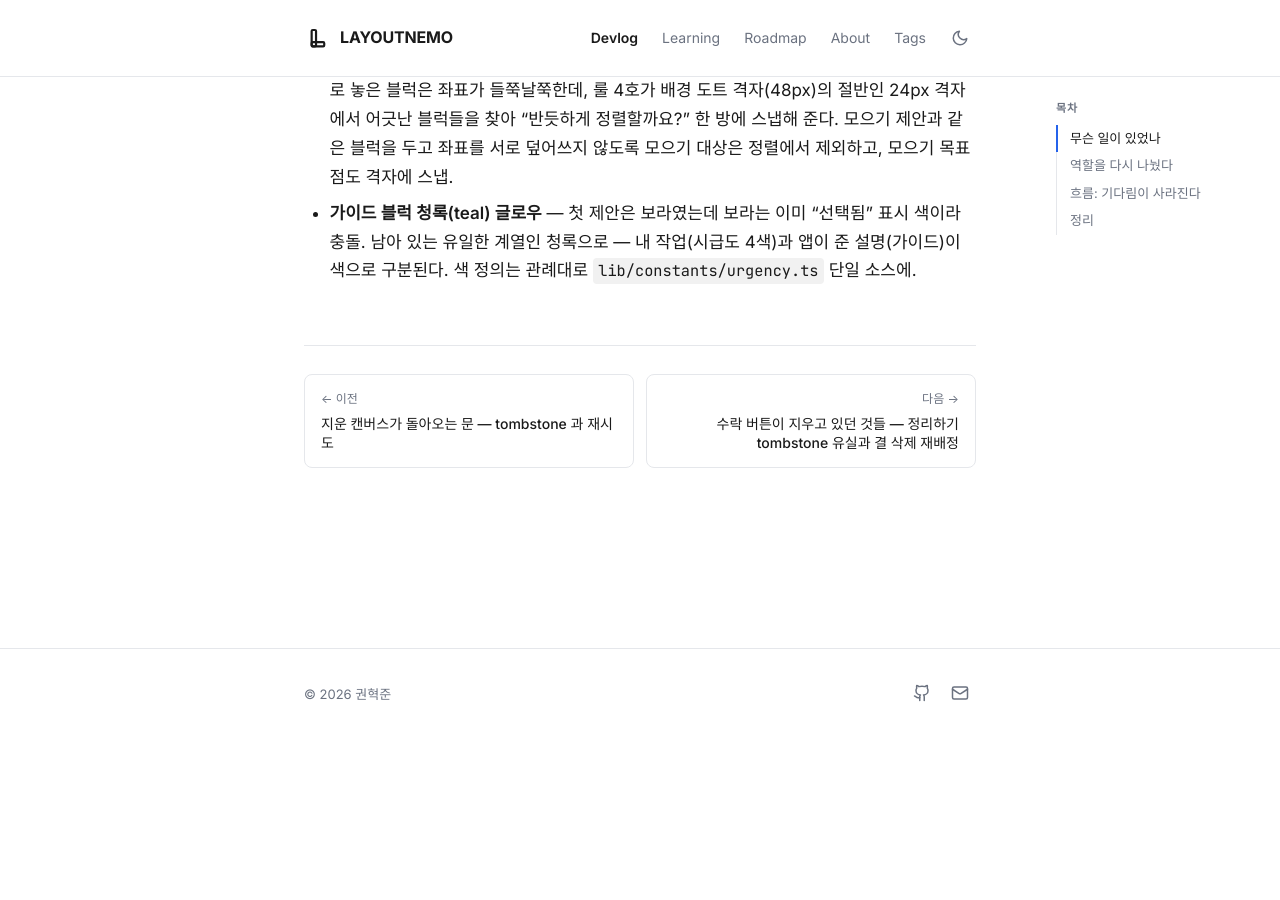
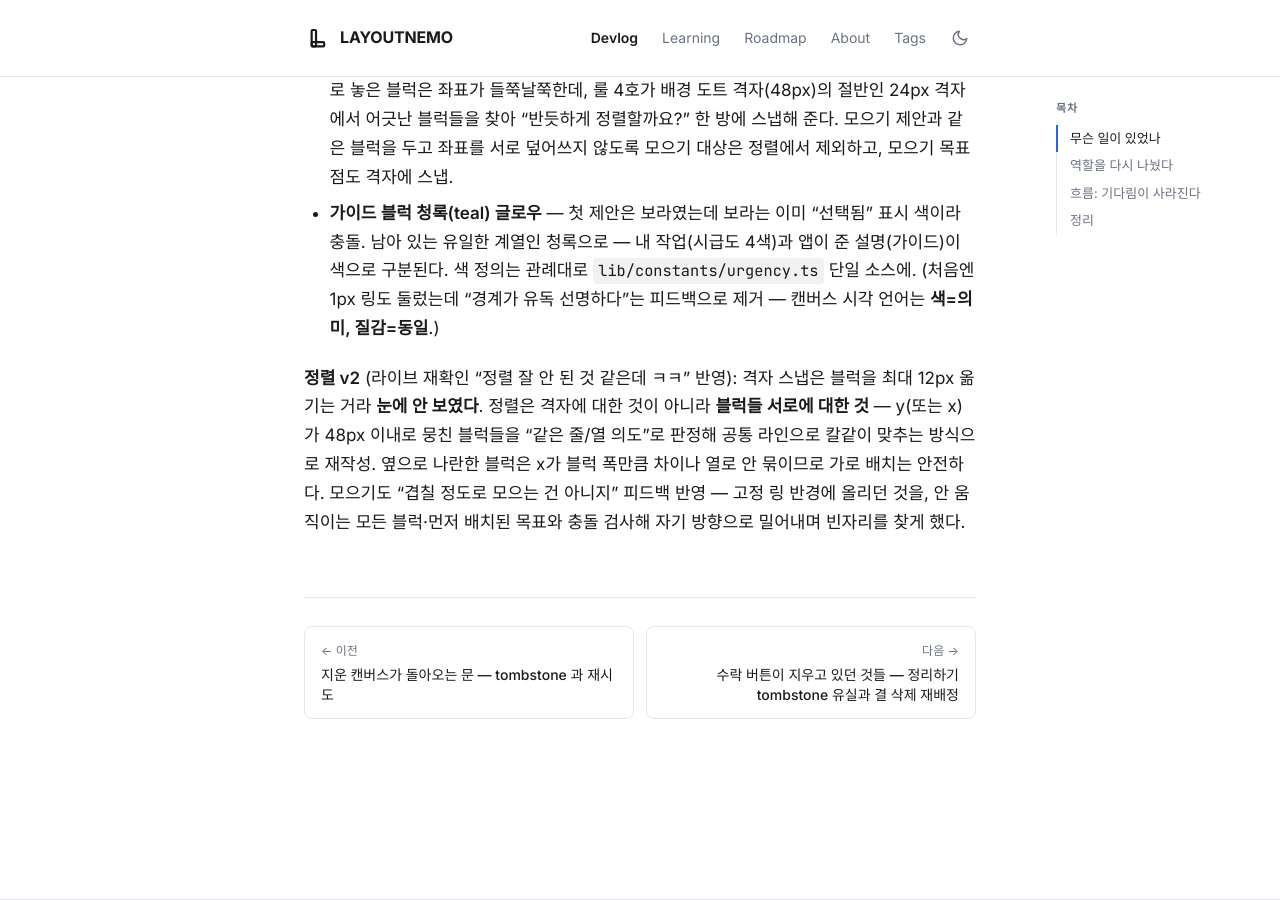
Before and after one commit to Yuwolx/LAYOUTNEMO, a Jekyll site: the page built from docs/devlog/2026-07-03-tidy-hybrid.md, in a window 1280 px wide and 900 px high, scrolled down 2837 px. Built offline with Jekyll 4.4.1, drawn with Linux system fonts in a browser that asks for light colours; some web fonts are replaced; before the commit the page ends 3576 px from its top, so only the background shows below that.

Commit message:
Devlog: tidy align v2 (relative row/column alignment, gather collision avoidance)
Co-Authored-By: Claude Fable 5 <noreply@anthropic.com>

```diff
--- a/docs/devlog/2026-07-03-tidy-hybrid.md
+++ b/docs/devlog/2026-07-03-tidy-hybrid.md
@@ -73,4 +73,6 @@ AI 프롬프트에서는 그 세 카테고리를 **아예 삭제**했다. 좌표
 **같은 날 후속** (라이브 확인 직후 "개빨라" + 요청 2건 반영):
 
 - **격자 정렬 룰 추가** — "블럭을 다른 블럭들과 정확하게 배치하는 게 안 된다"는 피드백. 손으로 놓은 블럭은 좌표가 들쭉날쭉한데, 룰 4호가 배경 도트 격자(48px)의 절반인 24px 격자에서 어긋난 블럭들을 찾아 "반듯하게 정렬할까요?" 한 방에 스냅해 준다. 모으기 제안과 같은 블럭을 두고 좌표를 서로 덮어쓰지 않도록 모으기 대상은 정렬에서 제외하고, 모으기 목표점도 격자에 스냅.
-- **가이드 블럭 청록(teal) 글로우** — 첫 제안은 보라였는데 보라는 이미 "선택됨" 표시 색이라 충돌. 남아 있는 유일한 계열인 청록으로 — 내 작업(시급도 4색)과 앱이 준 설명(가이드)이 색으로 구분된다. 색 정의는 관례대로 `lib/constants/urgency.ts` 단일 소스에.
+- **가이드 블럭 청록(teal) 글로우** — 첫 제안은 보라였는데 보라는 이미 "선택됨" 표시 색이라 충돌. 남아 있는 유일한 계열인 청록으로 — 내 작업(시급도 4색)과 앱이 준 설명(가이드)이 색으로 구분된다. 색 정의는 관례대로 `lib/constants/urgency.ts` 단일 소스에. (처음엔 1px 링도 둘렀는데 "경계가 유독 선명하다"는 피드백으로 제거 — 캔버스 시각 언어는 **색=의미, 질감=동일**.)
+
+**정렬 v2** (라이브 재확인 "정렬 잘 안 된 것 같은데 ㅋㅋ" 반영): 격자 스냅은 블럭을 최대 12px 옮기는 거라 **눈에 안 보였다**. 정렬은 격자에 대한 것이 아니라 **블럭들 서로에 대한 것** — y(또는 x)가 48px 이내로 뭉친 블럭들을 "같은 줄/열 의도"로 판정해 공통 라인으로 칼같이 맞추는 방식으로 재작성. 옆으로 나란한 블럭은 x가 블럭 폭만큼 차이나 열로 안 묶이므로 가로 배치는 안전하다. 모으기도 "겹칠 정도로 모으는 건 아니지" 피드백 반영 — 고정 링 반경에 올리던 것을, 안 움직이는 모든 블럭·먼저 배치된 목표와 충돌 검사해 자기 방향으로 밀어내며 빈자리를 찾게 했다.
```
